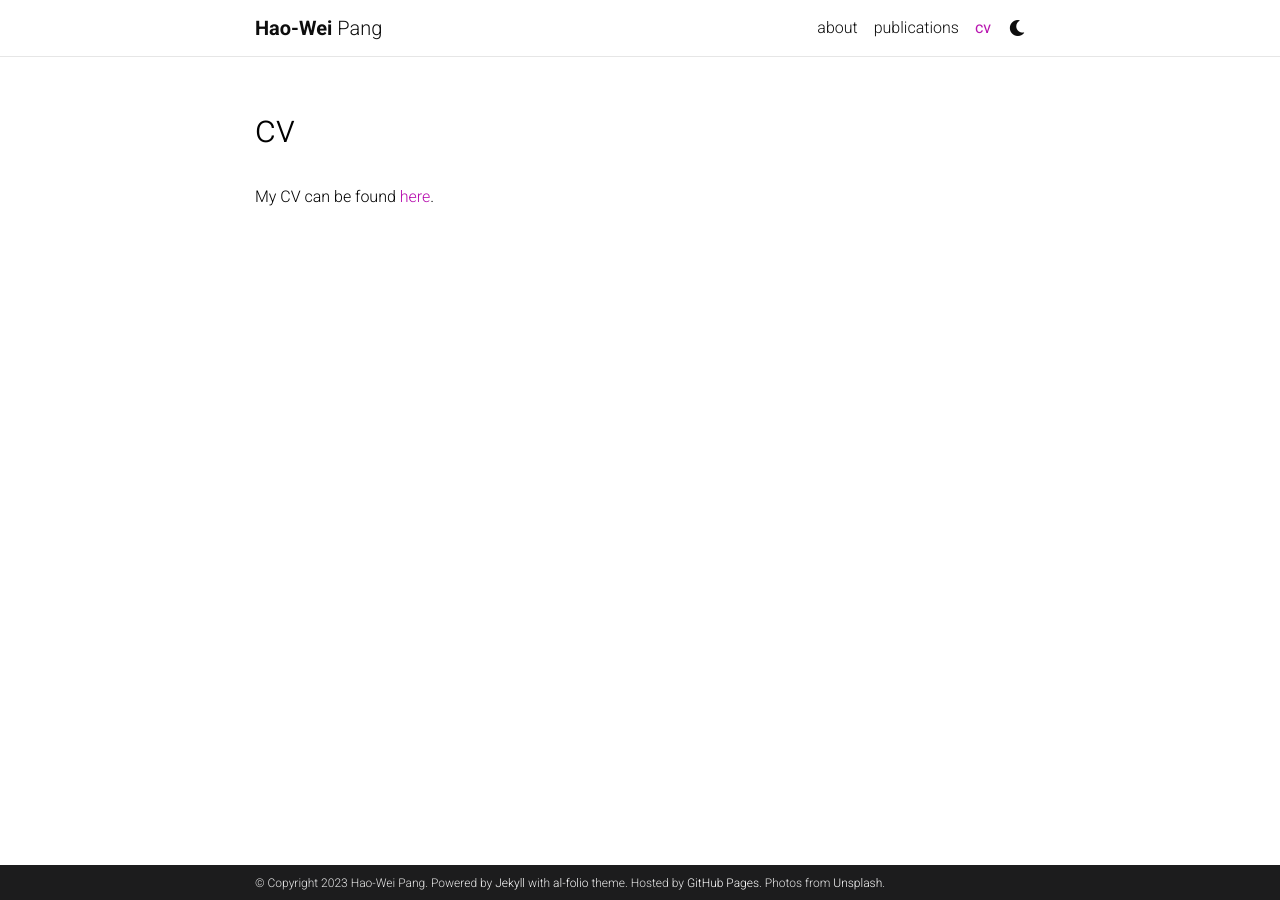
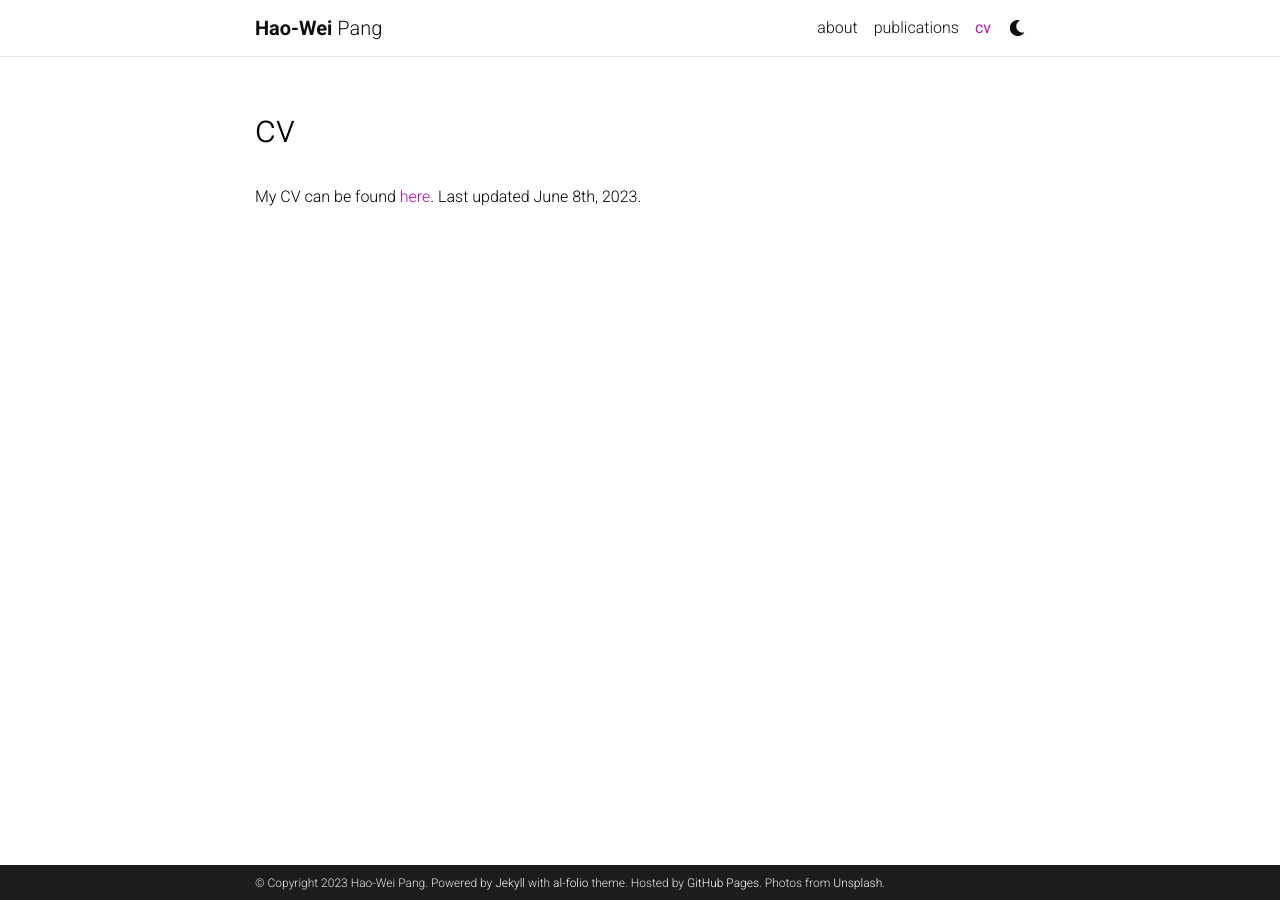
Before and after one commit to hwpang/hwpang.github.io, a Jekyll site: the page built from _pages/cv.md, in a window 1280 px wide. Built offline with Jekyll 4.4.1, drawn with Linux system fonts in a browser that asks for light colours; comment, search, counter and statistics services are not loaded; a style sheet for code colours, icons or effects is not loaded.

Commit message:
Add last update

```diff
--- a/_pages/cv.md
+++ b/_pages/cv.md
@@ -7,4 +7,4 @@ nav_order: 4
 cv_pdf: PangHao-Wei_CV.pdf
 ---
 
-My CV can be found [here](https://hwpang.github.io/assets/pdf/PangHao-Wei_CV.pdf).
+My CV can be found [here](https://hwpang.github.io/assets/pdf/PangHao-Wei_CV.pdf). Last updated June 8th, 2023.
```
